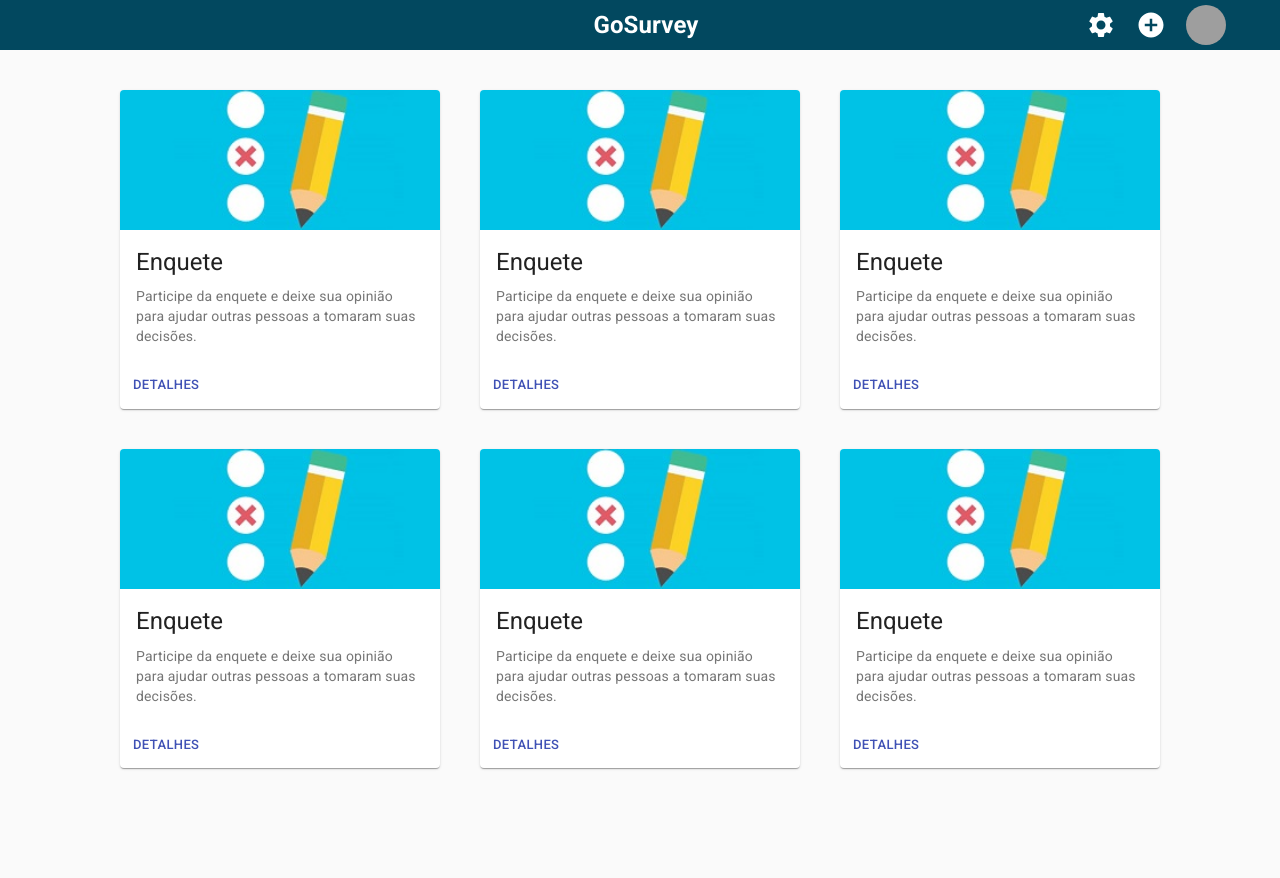
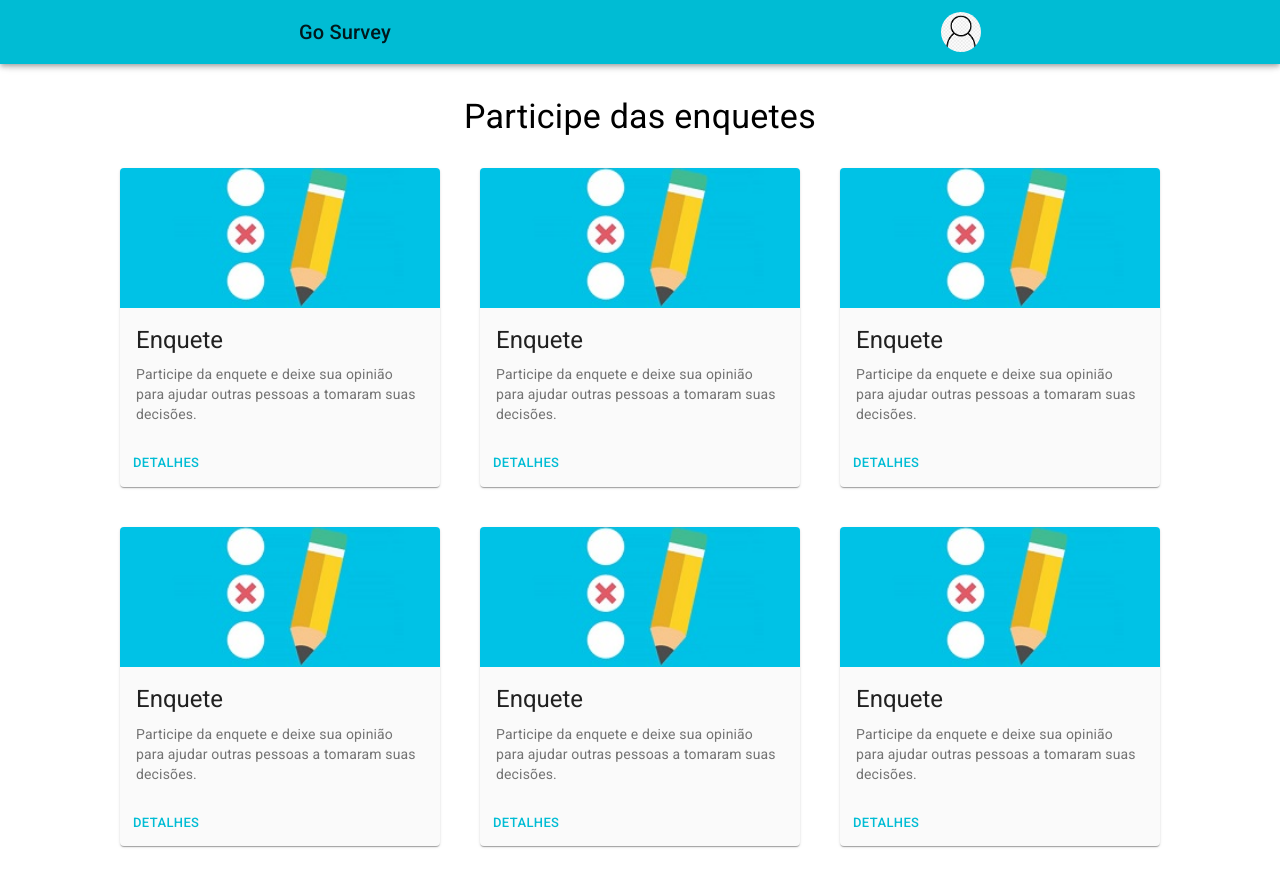
Before and after one commit to jviniciusoliveira/app-gosurvey-web, a React (Create React App) app: page / in a window 1280 px wide. Before the commit the page ends 800 px from the top, so only its background shows below. Built offline with nearby package versions, Linux system fonts and the light colour scheme; grey boxes are pictures that could not be loaded.

Commit message:
refactor: structure reorganization

```diff
--- a/src/App.js
+++ b/src/App.js
@@ -1,19 +1,67 @@
 import React from 'react';
-import { Router } from 'react-router-dom';
+import { Router, Route, Switch } from 'react-router-dom';
 import { createBrowserHistory } from 'history';
+import theme from './theme';
+import {
+  AppBar,
+  Toolbar,
+  Typography,
+  MuiThemeProvider,
+  Container,
+  Avatar,
+} from '@material-ui/core';
+import { makeStyles } from '@material-ui/core/styles';
 
-import CssBaseline from '@material-ui/core/CssBaseline';
+import Details from './pages/survey/details/Info';
+import SurveyList from './pages/survey/List';
 
-import AppRoutes from './routes';
+import DefaultAvatar from './assets/images/default-avatar.png';
 
 const history = createBrowserHistory(); // TO DO: move to services folder
 
+const useStyles = makeStyles({
+  root: {
+    display: 'flex',
+  },
+  appBar: {
+    width: '100%',
+  },
+  toolbar: {
+    display: 'flex',
+    justifyContent: 'space-around',
+  },
+  titleSpacing: theme.mixins.toolbar,
+  content: {
+    flexGrow: 1,
+    padding: theme.spacing(3),
+  },
+});
+
 const App = () => {
+  const classes = useStyles();
+
   return (
-    <Router history={history}>
-      <CssBaseline />
-      <AppRoutes />
-    </Router>
+    <div className={classes.root}>
+      <MuiThemeProvider theme={theme}>
+        <Router history={history}>
+          <AppBar className={classes.appBar} position="fixed">
+            <Toolbar className={classes.toolbar}>
+              <Typography variant="h6">Go Survey</Typography>
+              <Avatar alt="Login" src={DefaultAvatar} />
+            </Toolbar>
+          </AppBar>
+          <main className={classes.content}>
+            <div className={classes.titleSpacing} />
+            <Container maxWidth="lg">
+              <Switch>
+                <Route path="/" exact component={SurveyList} />
+                <Route path="/details" component={Details} />
+              </Switch>
+            </Container>
+          </main>
+        </Router>
+      </MuiThemeProvider>
+    </div>
   );
 };
 
--- a/src/components/Header/index.js
+++ /dev/null
@@ -1,32 +0,0 @@
-import React from 'react';
-import { Link } from 'react-router-dom';
-import Avatar from '@material-ui/core/Avatar';
-
-import { Container, Content, Icon, AddIcon } from './styles';
-
-const Header = () => {
-  return (
-    <Container>
-      <Content maxWidth="lg">
-        <nav>
-          <strong>GoSurvey</strong>
-        </nav>
-
-        <aside>
-          <Link to="/">
-            <Icon />
-          </Link>
-          <Link to="/">
-            <AddIcon />
-          </Link>
-          <Avatar
-            alt="Usuário"
-            src="https://api.adorable.io/avatars/190/abott@suss.png"
-          />
-        </aside>
-      </Content>
-    </Container>
-  );
-};
-
-export default Header;
--- a/src/components/Header/styles.js
+++ /dev/null
@@ -1,53 +0,0 @@
-import styled from 'styled-components';
-
-import MContent from '@material-ui/core/Container';
-import SettingsIcon from '@material-ui/icons/Settings';
-import AddCircleIcon from '@material-ui/icons/AddCircle';
-
-export const Container = styled.header`
-  background: #02485f;
-  padding: 0 30px;
-  margin-bottom: 40px;
-`;
-
-export const Content = styled(MContent)`
-  height: 50px;
-  margin: 0 auto;
-  display: flex;
-  justify-content: space-between;
-
-  nav {
-    display: flex;
-    align-items: center;
-    justify-content: flex-end;
-    width: 55%;
-
-    strong {
-      font-size: 24px;
-      font-weight: bold;
-      color: #fff;
-    }
-  }
-
-  aside {
-    display: flex;
-    align-items: center;
-
-    a {
-      display: flex;
-      justify-content: center;
-    }
-  }
-`;
-
-export const Icon = styled(SettingsIcon)`
-  color: #fff;
-  margin-right: 20px;
-  font-size: 30px;
-`;
-
-export const AddIcon = styled(AddCircleIcon)`
-  color: #fff;
-  margin-right: 20px;
-  font-size: 30px;
-`;
--- a/src/components/SurveyList/Card/index.js
+++ /dev/null
@@ -1,51 +0,0 @@
-import React from 'react';
-import { makeStyles } from '@material-ui/core/styles';
-import Card from '@material-ui/core/Card';
-import CardActionArea from '@material-ui/core/CardActionArea';
-import CardActions from '@material-ui/core/CardActions';
-import CardContent from '@material-ui/core/CardContent';
-import CardMedia from '@material-ui/core/CardMedia';
-import Button from '@material-ui/core/Button';
-import Typography from '@material-ui/core/Typography';
-
-import DefaultImage from '../../../assets/images/default-survey.jpg';
-
-const useStyles = makeStyles({
-  root: {
-    maxWidth: 320,
-  },
-  media: {
-    height: 140,
-  },
-});
-
-const MediaCard = ({ survey }) => {
-  const classes = useStyles();
-
-  return (
-    <Card className={classes.root}>
-      <CardActionArea>
-        <CardMedia
-          className={classes.media}
-          image={DefaultImage}
-          title={survey.title}
-        />
-        <CardContent>
-          <Typography gutterBottom variant="h5" component="h2">
-            {survey.title}
-          </Typography>
-          <Typography variant="body2" color="textSecondary" component="p">
-            {survey.description}
-          </Typography>
-        </CardContent>
-      </CardActionArea>
-      <CardActions>
-        <Button size="small" color="primary">
-          Detalhes
-        </Button>
-      </CardActions>
-    </Card>
-  );
-};
-
-export default MediaCard;
--- a/src/pages/Index/index.js
+++ /dev/null
@@ -1,18 +0,0 @@
-import React from 'react';
-import Container from '@material-ui/core/Container';
-
-import SurveyList from '../../components/SurveyList';
-import Header from '../../components/Header';
-
-const Index = () => {
-  return (
-    <>
-      <Header />
-      <Container maxWidth="xl">
-        <SurveyList />
-      </Container>
-    </>
-  );
-};
-
-export default Index;
--- /dev/null
+++ b/src/pages/survey/List.js
@@ -0,0 +1,75 @@
+import React from 'react';
+import {
+  Typography,
+  Grid,
+  Card,
+  CardActionArea,
+  CardActions,
+  CardContent,
+  CardMedia,
+  Button,
+} from '@material-ui/core';
+import { makeStyles } from '@material-ui/core/styles';
+
+import DefaultImage from '../../assets/images/default-survey.jpg';
+
+import mockSurveys from '../../tmp-mock-surveys';
+
+const useStyles = makeStyles({
+  title: {
+    textAlign: 'center',
+    marginBottom: '30px',
+  },
+  cardRoot: {
+    maxWidth: 320,
+  },
+  cardMedia: {
+    height: 140,
+  },
+});
+
+const List = () => {
+  const classes = useStyles();
+
+  return (
+    <>
+      <Typography variant={'h4'} className={classes.title}>
+        Participe das enquetes
+      </Typography>
+      <Grid container justify="center" spacing={5}>
+        {mockSurveys.map((survey) => (
+          <Grid item key={survey._id}>
+            <Card className={classes.cardRoot}>
+              <CardActionArea>
+                <CardMedia
+                  className={classes.cardMedia}
+                  image={DefaultImage}
+                  title={survey.title}
+                />
+                <CardContent>
+                  <Typography gutterBottom variant="h5" component="h2">
+                    {survey.title}
+                  </Typography>
+                  <Typography
+                    variant="body2"
+                    color="textSecondary"
+                    component="p"
+                  >
+                    {survey.description}
+                  </Typography>
+                </CardContent>
+              </CardActionArea>
+              <CardActions>
+                <Button size="small" color="primary">
+                  Detalhes
+                </Button>
+              </CardActions>
+            </Card>
+          </Grid>
+        ))}
+      </Grid>
+    </>
+  );
+};
+
+export default List;
--- /dev/null
+++ b/src/pages/survey/details/Info.js
@@ -0,0 +1,7 @@
+import React from 'react';
+
+const Details = () => {
+  return <h1>Details</h1>;
+};
+
+export default Details;
--- a/src/routes.js
+++ /dev/null
@@ -1,14 +0,0 @@
-import React from 'react';
-import { Route, Switch } from 'react-router-dom';
-
-import Index from './pages/Index';
-
-const Routes = () => {
-  return (
-    <Switch>
-      <Route path="/" exact component={Index} />
-    </Switch>
-  );
-};
-
-export default Routes;
--- /dev/null
+++ b/src/theme.js
@@ -0,0 +1,16 @@
+import { createMuiTheme } from '@material-ui/core';
+import { cyan } from '@material-ui/core/colors';
+
+const defaultTheme = createMuiTheme({
+  palette: {
+    background: {
+      default: '#fafafa',
+      paper: '#fafafa',
+    },
+    primary: {
+      main: cyan['500'],
+    },
+  },
+});
+
+export default defaultTheme;
--- a/src/components/SurveyList/index.js
+++ b/src/tmp-mock-surveys.js
@@ -1,9 +1,4 @@
-import React from 'react';
-import Grid from '@material-ui/core/Grid';
-
-import Card from './Card';
-
-const mockPolls = [
+const mockSurveys = [
   {
     _id: 1,
     title: 'Enquete',
@@ -48,16 +43,4 @@ const mockPolls = [
   },
 ];
 
-const SurveyList = () => {
-  return (
-    <Grid container justify="center" spacing={5}>
-      {mockPolls.map((survey) => (
-        <Grid item key={survey._id}>
-          <Card survey={survey} />
-        </Grid>
-      ))}
-    </Grid>
-  );
-};
-
-export default SurveyList;
+export default mockSurveys;
```
Also changed, not shown: src/assets/images/default-avatar.png (added), src/pages/survey/Form.js (added).
